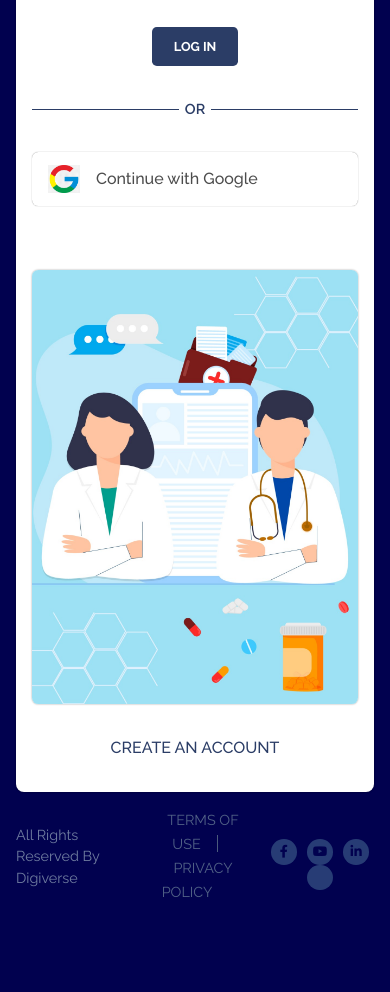
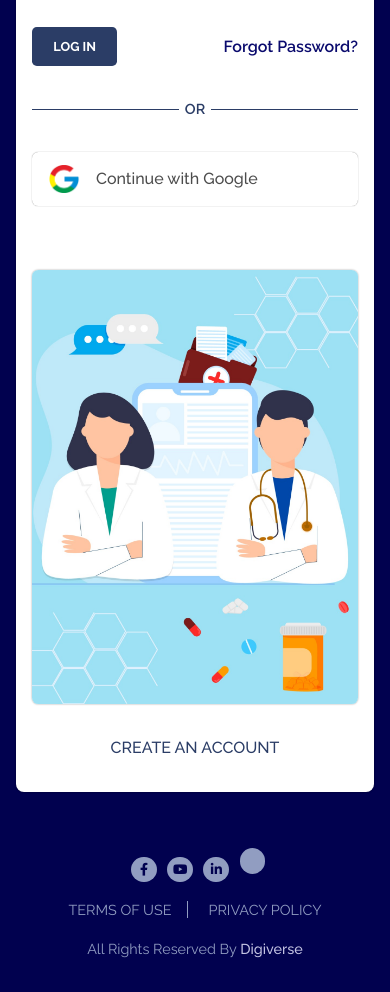
Before and after one commit to anowar-dev/digiverse-4, a plain HTML site: page login.html in a window 390 px wide. Shown: the part 327-1319 px from the top of the page. Before the commit the page ends 1263 px from the top, so only its background shows below. Drawn offline with nearby package versions, Linux system fonts and the light colour scheme.

Commit message:
forgot btn added

```diff
--- a/assets/css/style.css
+++ b/assets/css/style.css
@@ -237,7 +237,7 @@ img{
 .social .social_inner a i{
     font-size: .9rem;
     color: rgb(1, 1, 79);
-    background: #273c75;
+    background: #919dc1;
     width: 1.8rem;
     height: 1.8rem;
     line-height: 1.8rem;
@@ -370,9 +370,28 @@ img{
 .login_main.signup{
     flex-direction: row-reverse;
 }
+.login_btns{
+    display: flex;
+    justify-content: space-between;
+    align-items: center;
+    column-gap: 1rem;
+}
+.login_btns .forgot{
+    font-size: 1rem;
+    text-decoration: none;
+    color: #0a0a6d;
+    font-weight: 600;
+    margin-top: 1.5rem;
+    transition: .3s;
+}
+.login_btns .forgot:hover{
+    text-decoration: underline;
+    color: #000000;
+}
 
 /*============= Footer section ===========*/
 .footer_main{
+    margin-top: 1rem;
     padding: 2rem 0;
     display: flex;
     justify-content: space-between;
@@ -385,9 +404,20 @@ img{
 }
 .footer_main .copyrights p{
     font-size: .9rem;
-    color: #707da0;
+    color: #919dc1;
     font-weight: 400;
     margin-bottom: 0 !important;
+}
+.footer_main .copyrights p a{
+    text-decoration: none;
+    font-size: .9rem;
+    color: #c3c3e2;
+    font-weight: 500;
+    margin-bottom: 0 !important;
+    transition: .3s;
+}
+.footer_main .copyrights p a:hover{
+    color: #919dc1;
 }
 .footer_main .login_social{
     width: 32%;
@@ -400,15 +430,15 @@ img{
 .footer_main .login_privacy a{
     font-size: .9rem;
     font-weight: 400;
-    color: #516186;
+    color: #919dc1;
     text-decoration: none;
     padding: 0 1rem;
-    border-right: 1px solid #4b5a7c;
+    border-right: 1px solid #919dc1;
     text-transform: uppercase;
     transition: .3s;
 }
 .footer_main .login_privacy a:hover{
-    color: #9595c7;
+    color: #c3c3e2;
 }
 .footer_main .login_privacy a:last-child{
     border: unset;
@@ -568,7 +598,22 @@ img{
         text-align: center;
         margin-bottom: 3rem;
     }
-
+    .footer_main{
+        flex-direction: column-reverse;
+        row-gap: 1rem;
+        text-align: center;
+    }
+    .footer_main .copyrights{
+        width: 100% !important;
+        text-align: center !important;
+    }
+    .footer_main .login_privacy{
+        width: 100% !important;
+    }
+    .footer_main .login_social{
+        width: 100% !important;
+        text-align: center;
+    }
 }
 
 /*----------- max-width: 768px -------------*/
--- a/login.html
+++ b/login.html
@@ -51,7 +51,10 @@
                             <label for="pass"><i class="fa-solid fa-lock"></i></label>
                             <input type="password" name="pass" id="pass" placeholder="Enter Password">
                         </div>
-                        <button type="submit" class="auth_btn">Log in</button>
+                        <div class="login_btns">
+                            <button type="submit" class="auth_btn">Log in</button>
+                            <a class="forgot" href="#">Forgot Password?</a>
+                        </div>
 
                         <div class="or">
                             <div class="ordiv"></div>
@@ -59,7 +62,7 @@
                             <div class="ordiv"></div>
                         </div>
                         <button type="submit" class="google_btn">
-                            <img src="./assets/img/logo/google2.png" alt="">
+                            <img src="./assets/img/logo/google2-removebg-preview.png" alt="">
                             <p class="google_text">Continue with Google</p>
                         </button>
                     </form>
@@ -74,7 +77,7 @@
         <div class="container">
             <div class="footer_main">
                 <div class="copyrights">
-                    <p class="copy_content">All Rights Reserved By Digiverse</p>
+                    <p class="copy_content">All Rights Reserved By <a href="index.html">Digiverse</a></p>
                 </div>
                 <div class="login_privacy">
                     <a href="terms.html">Terms of use</a>
```
Also changed, not shown: index.html (+1 -1 lines), privacy.html (+1 -1 lines), signup.html (+2 -2 lines), terms.html (+1 -1 lines).
